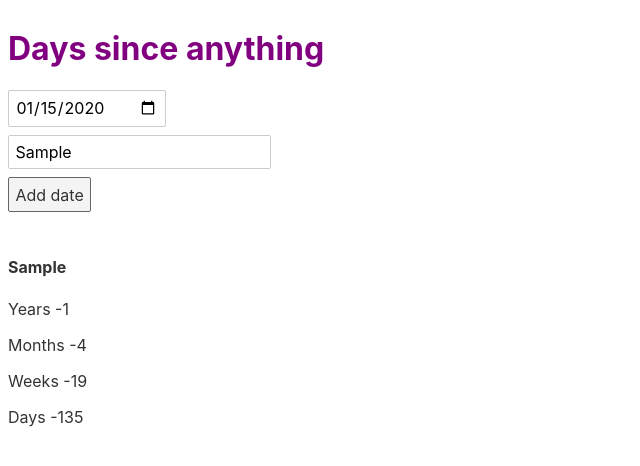
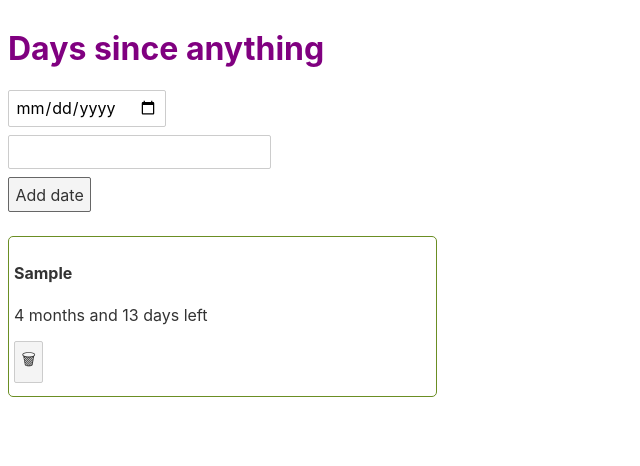
Before and after one commit to tolu/days-since, a Svelte app: page / in a window 1280 px wide. Both pictures are taken after typing "2020-01-15", "Sample" into the empty fields and a click on the button "Add date". Shown: the top 466 px of the page, without its empty margins (0-640 px from the left). Built offline with nearby package versions, Linux system fonts and the light colour scheme.

Commit message:
fix date diff

```diff
--- a/src/App.svelte
+++ b/src/App.svelte
@@ -1,9 +1,13 @@
 <script>
 	import {
-		differenceInCalendarMonths,
-		differenceInCalendarYears,
-		differenceInCalendarWeeks,
-		differenceInCalendarDays,
+		differenceInYears,
+		differenceInMonths,
+		differenceInWeeks,
+		differenceInDays,
+		isBefore,
+		addYears,
+		addMonths,
+		addWeeks,
 	} from 'date-fns';
 	let name;
 	let date;
@@ -13,26 +17,54 @@
 			date: new Date(date),
 		}
 	});
+	function save() {
+		localStorage.setItem('saved_dates', JSON.stringify(dates));
+	}
 	function handleAddDate(){
+		if (!name || !date) return;
 		dates = [...dates, {date: new Date(date), name}];
-		localStorage.setItem('saved_dates', JSON.stringify(dates));
+		date = null;
+		name = '';
+		save();
+	}
+	function today() {
+		return new Date((new Date()).toISOString().substr(0, 10));
+	}
+	function removeDate(index) {
+		dates = [...dates.filter(d => d !== dates[index])];
+		save();
+	}
+	function getHumanDateDiff(date) {
+		const isPastDate = isBefore(date, today());
+		const suffix = isPastDate ? 'ago' : 'left';
+
+		const weekDiff = differenceInWeeks(today(), date);
+		if (Math.abs(weekDiff) < 8) {
+			const days = differenceInDays(today(), addWeeks(date, weekDiff))
+			return `${Math.abs(weekDiff)} weeks and ${Math.abs(days)} days ${suffix}`;
+		}
+		const yearDiff = differenceInYears(today(), date);
+		const dateYearCorrected = addYears(date, yearDiff);
+		const monthDiff = differenceInMonths(today(), dateYearCorrected);
+		const dateMonthCorrected = addMonths(dateYearCorrected, monthDiff)
+		const dayDiff = differenceInDays(today(), dateMonthCorrected);
+		return `${Math.abs(yearDiff)} years and ${Math.abs(monthDiff)} months and ${Math.abs(dayDiff)} days ${suffix}`.replace(/0 years and |0 months and /, '');
 	}
 </script>
 
 <style>
-	h1 {
-		color: purple;
-	}
-	input {
-		display: block;
-	}
+	h1 { color: purple }
+	input { display: block }
 	ul {
 		display: flex;
 		list-style-type: none;
 		padding: 0;
 	}
 	li {
-		flex-grow: 1;
+		flex-basis: 33%;
+		border-radius: 5px;
+		border: 1px solid olivedrab;
+		padding: 5px;
 	}
 </style>
 
@@ -42,13 +74,11 @@
 <input type="text" id="name" bind:value={name}>
 <button on:click="{handleAddDate}">Add date</button>
 <ul>
-{#each dates as item }
+{#each dates as item, index }
 	<li>
 		<h4>{item.name}</h4>
-		<p>Years { differenceInCalendarYears(new Date(), item.date) }</p>
-		<p>Months { differenceInCalendarMonths(new Date(), item.date) }</p>
-		<p>Weeks { differenceInCalendarWeeks(new Date(), item.date) }</p>
-		<p>Days { differenceInCalendarDays(new Date(), item.date) }</p>
+		<p>{ getHumanDateDiff(item.date) }</p>
+		<button title="remove" on:click={() => removeDate(index)}>🗑</button>
 	</li>
 {/each}
 </ul>
```
Also changed, not shown: index.html (added, +12 -0 lines).
